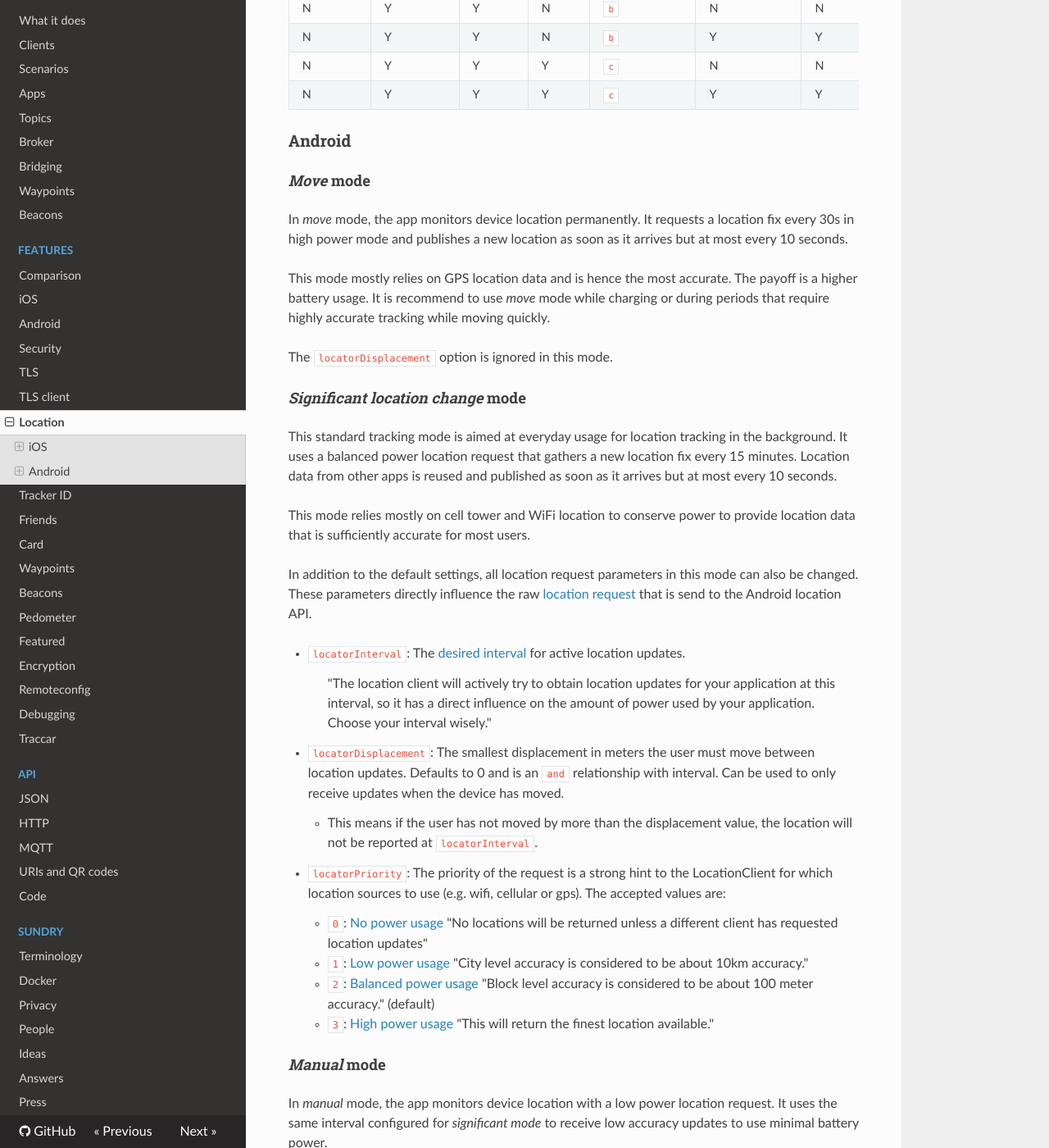
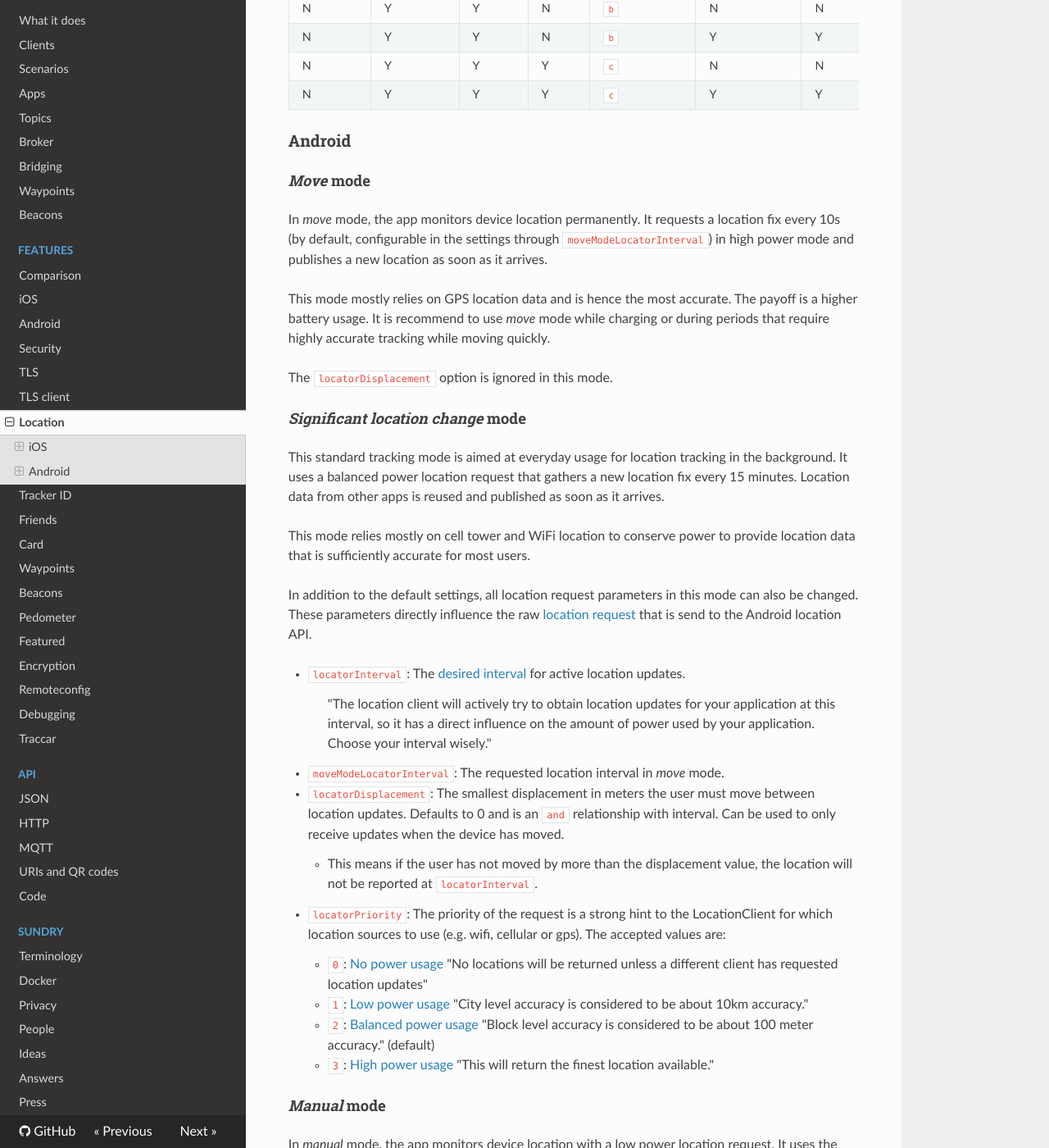
Before and after one commit to owntracks/booklet, an MkDocs documentation site: the page built from docs/features/location.md, in a window 1280 px wide and 1400 px high, scrolled down 2783 px. Shown: the whole window at 82% size. Built offline with MkDocs 1.6.1, drawn with Linux system fonts in a browser that asks for light colours; nearby versions of some CDN libraries; old or Windows-style settings are respelled for this version of MkDocs.

Commit message:
Updated android location move mode to reflect behaviour of app.

```diff
--- a/docs/features/location.md
+++ b/docs/features/location.md
@@ -119,7 +119,7 @@ The description of the _waypoint_ is added to the published `event` message.
 
 #### _Move_ mode
 
-In _move_ mode, the app monitors device location permanently. It requests a location fix every 30s in high power mode and publishes a new location as soon as it arrives but at most every 10 seconds.
+In _move_ mode, the app monitors device location permanently. It requests a location fix every 10s (by default, configurable in the settings through `moveModeLocatorInterval`) in high power mode and publishes a new location as soon as it arrives.
 
 This mode mostly relies on GPS location data and is hence the most accurate. The payoff is a higher battery usage.
 It is recommend to use _move_ mode while charging or during periods that require highly accurate tracking while moving quickly.
@@ -128,7 +128,7 @@ The `locatorDisplacement` option is ignored in this mode.
 
 #### _Significant location change_ mode
 
-This standard tracking mode is aimed at everyday usage for location tracking in the background. It uses a balanced power location request that gathers a new location fix every 15 minutes. Location data from other apps is reused and published as soon as it arrives but at most every 10 seconds.
+This standard tracking mode is aimed at everyday usage for location tracking in the background. It uses a balanced power location request that gathers a new location fix every 15 minutes. Location data from other apps is reused and published as soon as it arrives.
 
 This mode relies mostly on cell tower and WiFi location to conserve power to provide location data that is sufficiently accurate for most users.
 
@@ -136,6 +136,8 @@ In addition to the default settings, all location request parameters in this mod
 
 * `locatorInterval`: The [desired interval](https://developers.google.com/android/reference/com/google/android/gms/location/LocationRequest#public-locationrequest-setinterval-long-millis) for active location updates.
 >    "The location client will actively try to obtain location updates for your application at this interval, so it has a direct influence on the amount of power used by your application. Choose your interval wisely."
+
+* `moveModeLocatorInterval`: The requested location interval in _move_ mode.
 
 * `locatorDisplacement`: The smallest displacement in meters the user must move between location updates. Defaults to 0 and is an `and` relationship with interval. Can be used to only receive updates when the device has moved.
     * This means if the user has not moved by more than the displacement value, the location will not be reported at `locatorInterval`.
```
